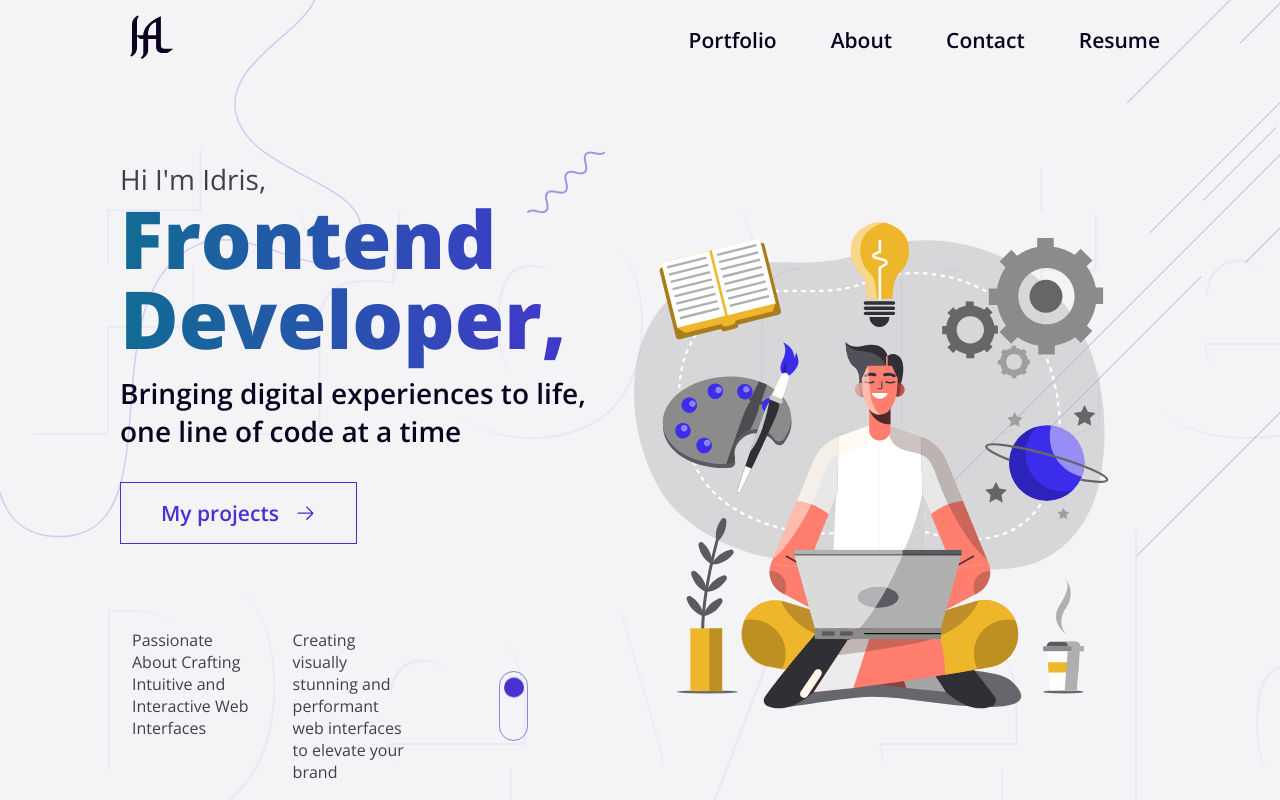
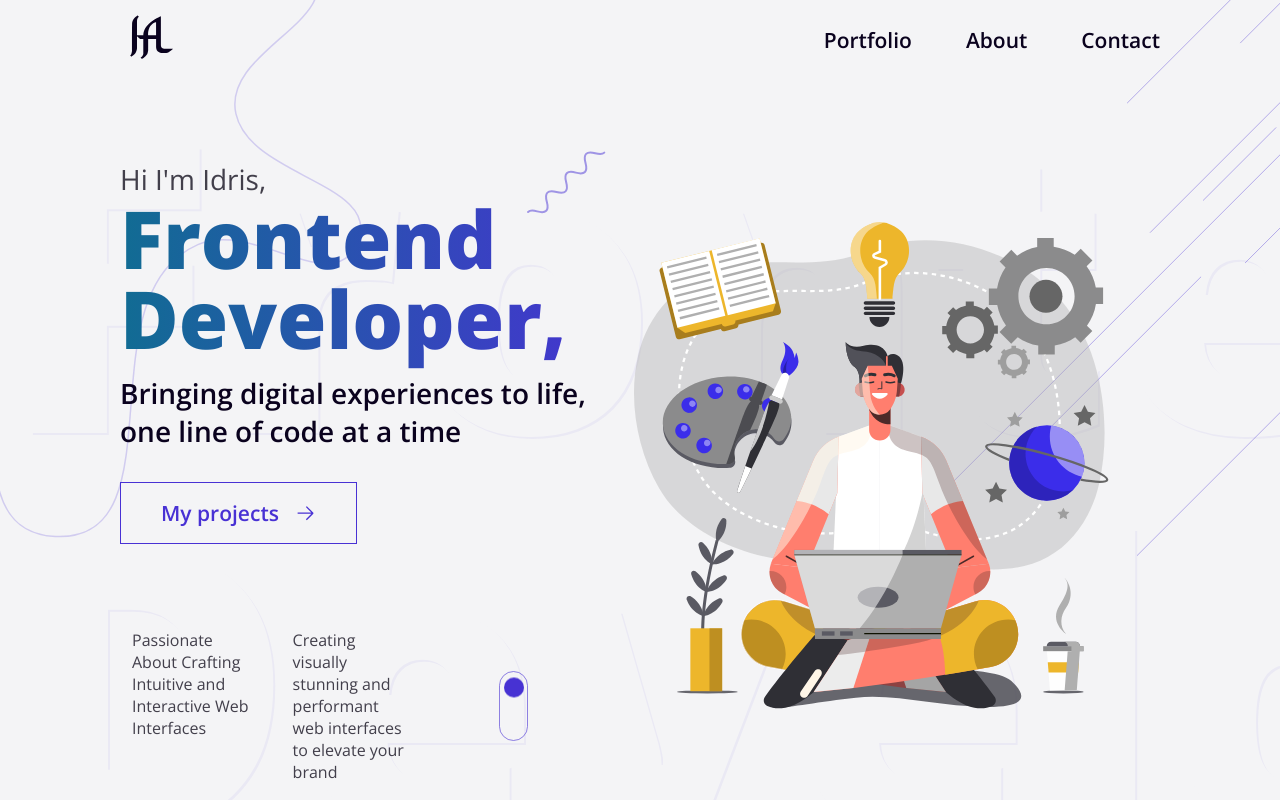
Before and after one commit to idrisaltamimi/portfolio-v4, a React (Vite) app: page / in a window 1280 px wide. Built offline with nearby package versions, Linux system fonts and the light colour scheme.

Commit message:
remove resume page

```diff
--- a/src/App.tsx
+++ b/src/App.tsx
@@ -3,7 +3,7 @@ import { Route, Routes, useNavigate } from "react-router-dom"
 
 import { ErrorBoundary, PagesSuspense } from "./components"
 import { Error404 } from "./pages"
-const Resume = lazy(() => import("./pages/Resume"))
+// const Resume = lazy(() => import("./pages/Resume"))
 const Main = lazy(() => import("./pages/Main"))
 import "./_customClasses.scss"
 
@@ -20,14 +20,14 @@ function App() {
               </Suspense>
             }
           />
-          <Route
+          {/* <Route
             path="/resume"
             element={
               <Suspense fallback={<PagesSuspense name="resume" />}>
                 <Resume />
               </Suspense>
             }
-          />
+          /> */}
           <Route path="/404" element={<Error404 />} />
           <Route path="/*" element={<Redirect />} />
         </Routes>
--- a/src/layout/Header/Header.tsx
+++ b/src/layout/Header/Header.tsx
@@ -72,7 +72,7 @@ export default function Header({ resume = false }: HeaderProps) {
               </li>
             </>
           )}
-          <li>
+          {/* <li>
             <Link
               onClick={() => setToggleNavbar(false)}
               to="/resume"
@@ -80,7 +80,7 @@ export default function Header({ resume = false }: HeaderProps) {
             >
               resume
             </Link>
-          </li>
+          </li> */}
         </ul>
       </nav>
       {toggleNavbar && (
```
